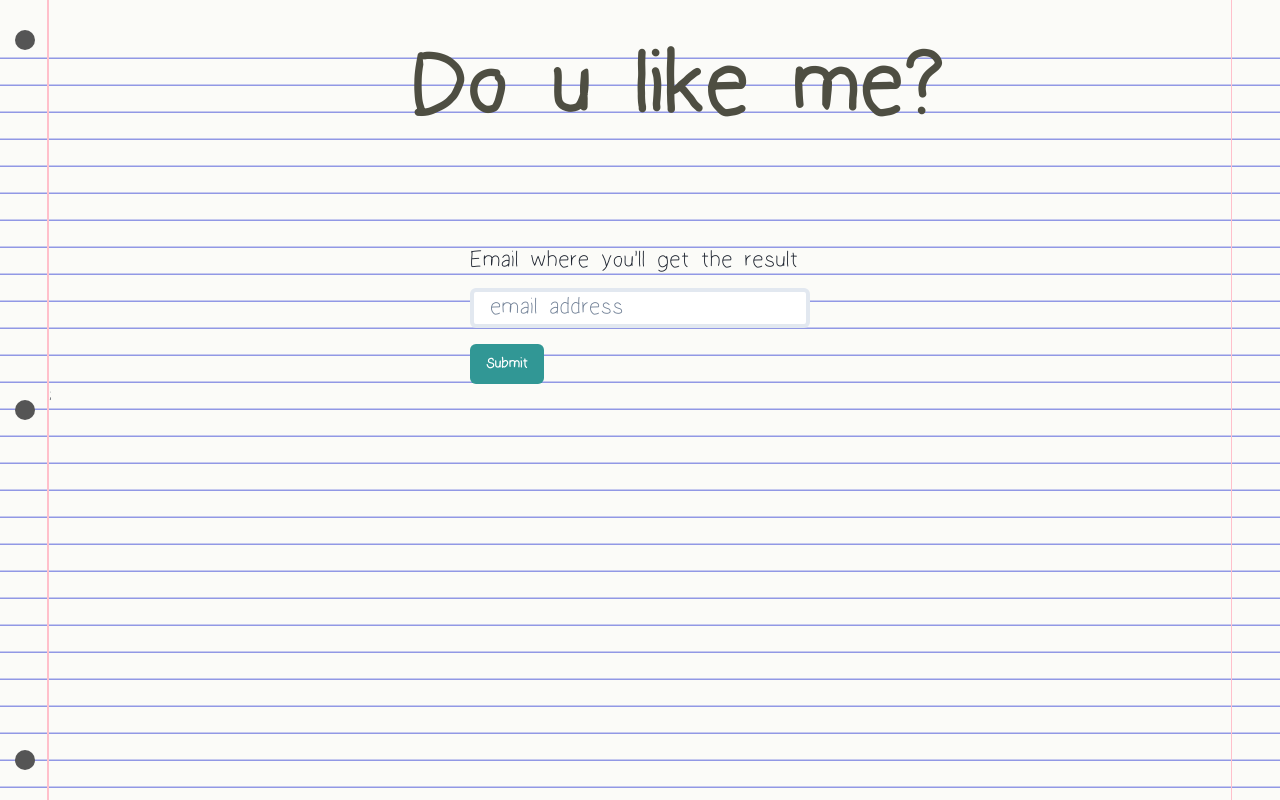
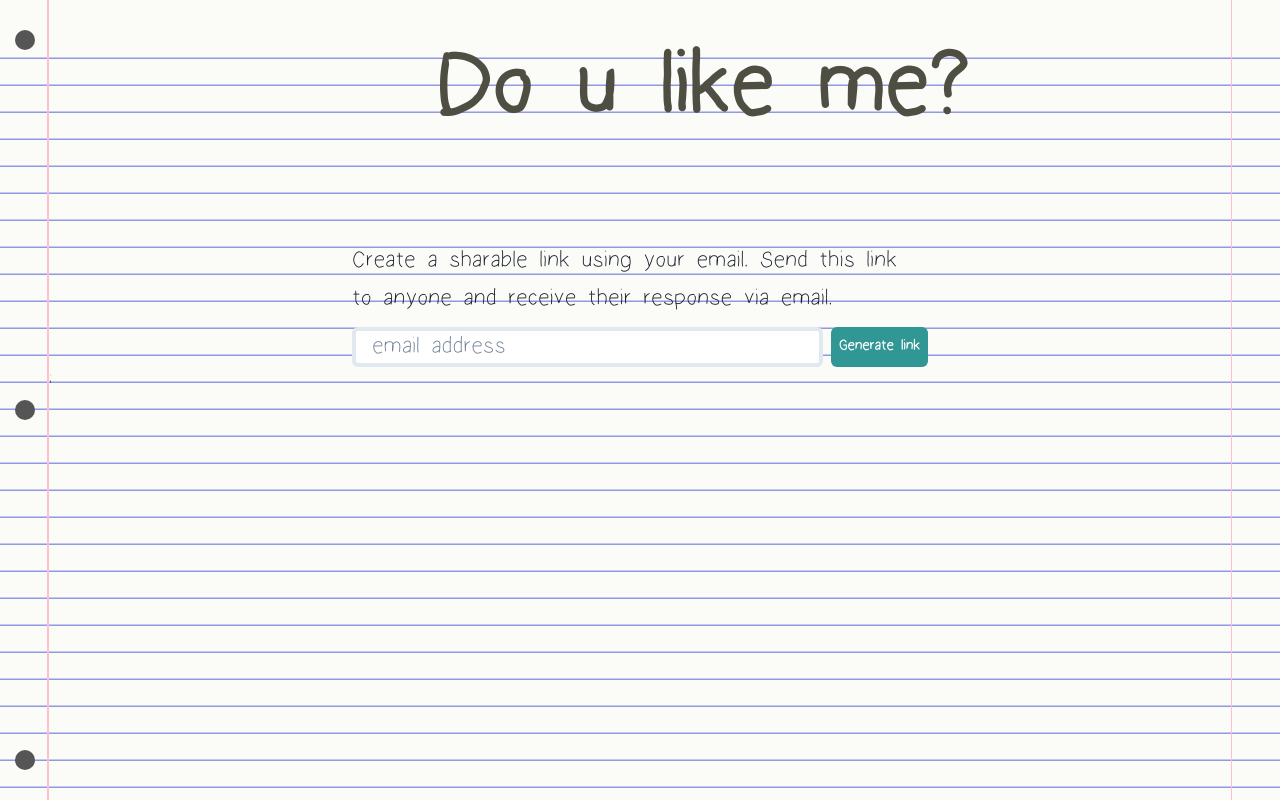
Before and after one commit to andregcab/do-you-like-me, a Next.js app: page /send-note in a window 1280 px wide. Built offline with nearby package versions, Linux system fonts and the light colour scheme.

Commit message:
encodes email, clipboard style copy

```diff
--- a/src/pages/send-note/index.tsx
+++ b/src/pages/send-note/index.tsx
@@ -1,14 +1,21 @@
+import { useState } from 'react';
 import { useForm } from 'react-hook-form';
 import { yupResolver } from '@hookform/resolvers/yup';
 import * as yup from 'yup';
 import {
   Box,
   Button,
+  Card,
+  CardBody,
+  Code,
   FormControl,
   FormErrorMessage,
   FormLabel,
   Input,
+  Text,
+  useClipboard,
 } from '@chakra-ui/react';
+import { encodeEmail } from '@utils';
 import styles from '@styles/EmailForm.module.scss';
 
 const schema = yup
@@ -22,61 +29,80 @@ const schema = yup
 
 type FormData = yup.InferType<typeof schema>;
 
-const EmailForm = () => {
+const CreateLink = () => {
   const {
     handleSubmit,
     register,
     formState: { errors, isSubmitting },
   } = useForm<FormData>({ resolver: yupResolver(schema) });
+  const [generatedLink, setGeneratedLink] = useState<string>();
+  const { onCopy, setValue, hasCopied } = useClipboard('');
 
   function onSubmit(values: FormData) {
-    console.log({ values });
     return new Promise<void>((resolve) => {
       setTimeout(() => {
-        alert(JSON.stringify(values, null, 2));
+        const { yourEmail } = values;
+        const encodedEmail = encodeEmail(yourEmail);
+        const link = `http://localhost:3000/note/${encodedEmail}`;
+        setValue(link);
+        setGeneratedLink(link);
         resolve();
-      }, 3000);
+      }, 500);
     });
   }
 
   return (
+    <>
       <form
         className={styles.container}
         onSubmit={handleSubmit(onSubmit)}
       >
-      <Box>
+        <Box maxW="xl">
           <FormControl isInvalid={!!errors.yourEmail?.message}>
             <FormLabel htmlFor="yourEmail">
-            Email where you&apos;ll get the result
+              Create a sharable link using your email. Send this link
+              to anyone and receive their response via email.
             </FormLabel>
+            <Box display="flex" alignItems="center">
               <Input
                 id="yourEmail"
                 placeholder="email address"
                 {...register('yourEmail')}
               />
+
+              <Button
+                ml={2}
+                colorScheme="teal"
+                isLoading={isSubmitting}
+                type="submit"
+              >
+                Generate link
+              </Button>
+            </Box>
             <FormErrorMessage>
               <span>{errors.yourEmail?.message}</span>
             </FormErrorMessage>
           </FormControl>
-        <Button
-          mt={4}
-          colorScheme="teal"
-          isLoading={isSubmitting}
-          type="submit"
-        >
-          Submit
+        </Box>
+        {generatedLink && (
+          <Card mt={10} variant="elevated">
+            <CardBody>
+              <Text fontSize="xl">Your generated link</Text>
+              <Code marginRight={2} colorScheme="orange">
+                {generatedLink}
+              </Code>
+              <Button onClick={onCopy}>
+                {hasCopied ? 'Copied!' : 'Copy'}
               </Button>
-      </Box>
+            </CardBody>
+          </Card>
+        )}
       </form>
+    </>
   );
 };
 
-export default EmailForm;
+export default CreateLink;
 
-// TODO:
-
-// 1. create an actual landing page file
-// 2. migrate this code to another component called idk
-// 3. convert the "new" form component and page component to routes
-// 4. the landing page will act as a navigator component
-// 5. choices will be send to someone, check out page, check out creator (me), and a fourth sillier thing (secret thing meme?)
+// TODO: add back button after generate link
+//
--- a/src/styles/NotebookPaper.module.scss
+++ b/src/styles/NotebookPaper.module.scss
@@ -14,7 +14,7 @@
   background-position-y: 5px;
 }
 .page header {
-  padding-left: 32%;
+  padding-left: 34%;
   background-color: $background-color;
   height: 50px;
 }
--- /dev/null
+++ b/src/utils/decodeEmail.ts
@@ -0,0 +1,6 @@
+const decodeEmail = (uriParam: string) => {
+  const decodedURIComponent = decodeURIComponent(uriParam);
+  return Buffer.from(decodedURIComponent, 'base64').toString('utf-8');
+};
+
+export default decodeEmail;
--- /dev/null
+++ b/src/utils/encodeEmail.ts
@@ -0,0 +1,6 @@
+const encodeEmail = (email: string) => {
+  const encodedEmail = Buffer.from(email).toString('base64');
+  return encodeURIComponent(encodedEmail);
+};
+
+export default encodeEmail;
--- /dev/null
+++ b/src/utils/index.ts
@@ -0,0 +1,2 @@
+export { default as encodeEmail } from './encodeEmail';
+export { default as decodeEmail } from './decodeEmail';
--- a/tsconfig.json
+++ b/tsconfig.json
@@ -20,7 +20,8 @@
       "@context": ["context/index.tsx"],
       "@public/*": ["../public/assets/*"],
       "@styles/*": ["styles/*"],
-      "@types": ["types.ts"]
+      "@types": ["types.ts"],
+      "@utils": ["utils/index.ts"]
     }
   },
   "include": ["next-env.d.ts", "**/*.ts", "**/*.tsx"],
```
Also changed, not shown: src/components/EmailForm/index.tsx (deleted, +0 -82 lines). Lines whose indentation alone changed are shown as unchanged.
